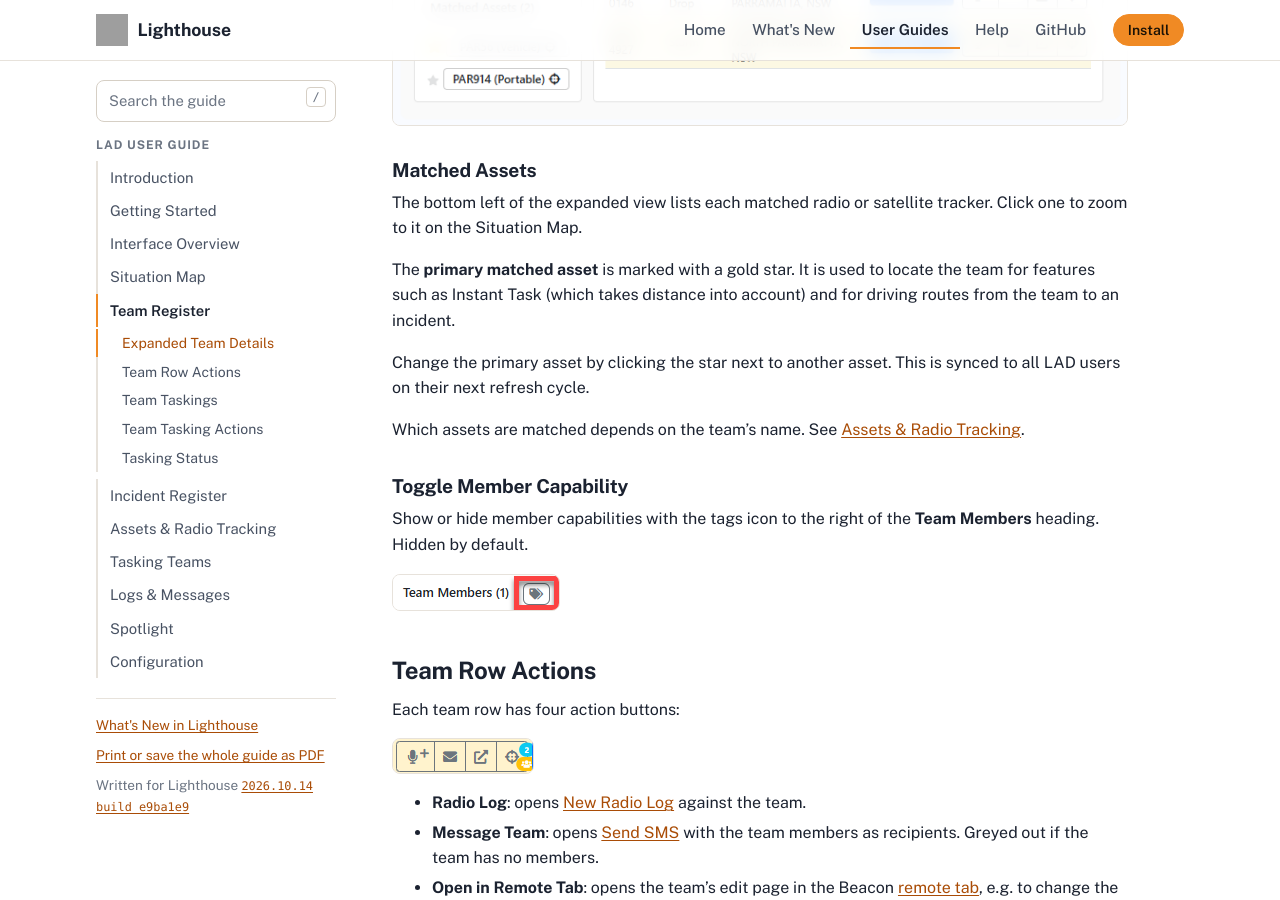
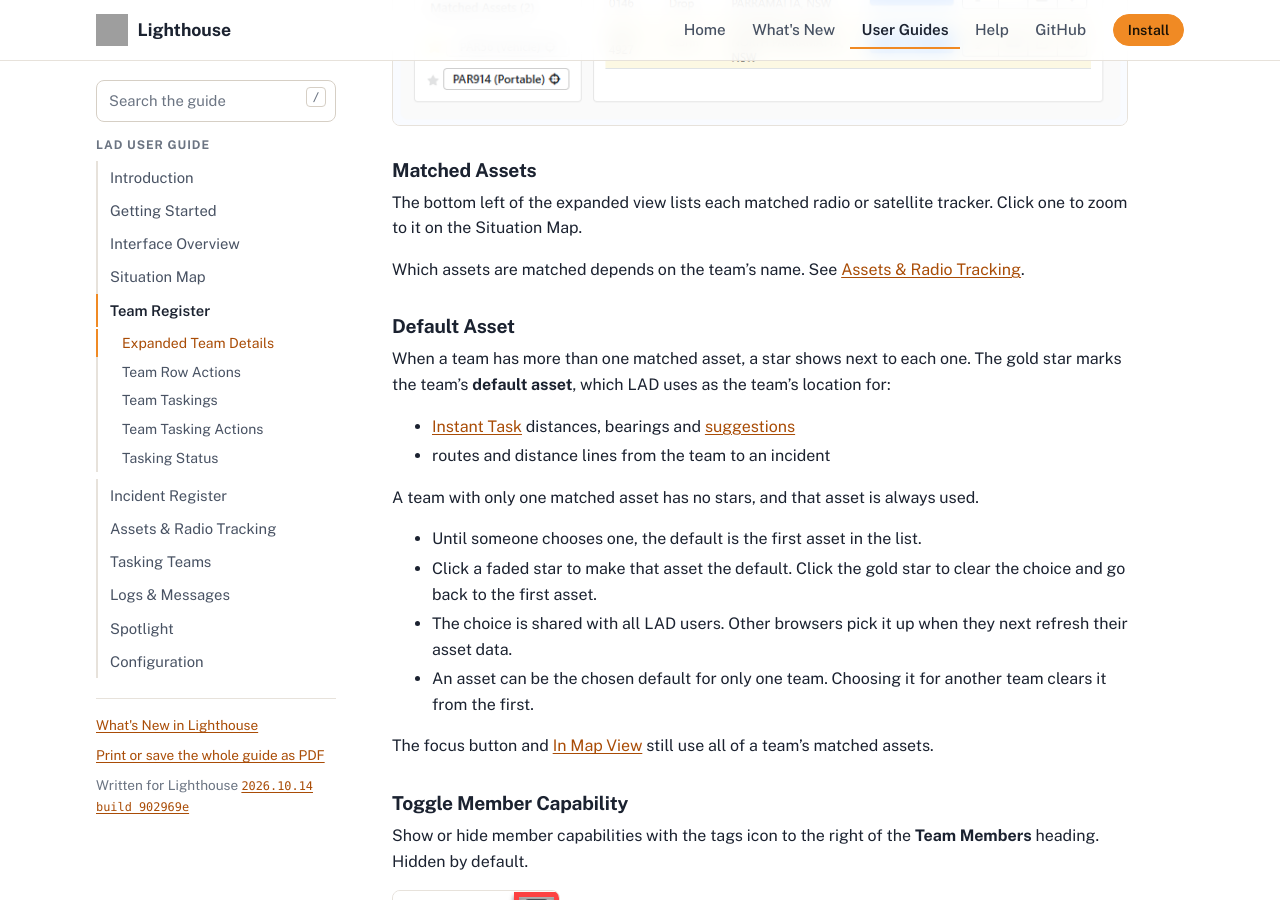
Before and after one commit to NSWSESMembers/lighthouse.ses.nsw.gov.au, a Jekyll site: the page built from preview/guides/lad/team-register.md, in a window 1280 px wide and 900 px high, scrolled down 1489 px. Built offline with Jekyll 4.4.1, drawn with Linux system fonts in a browser that asks for light colours; grey boxes are pictures that could not be loaded.

Commit message:
Sync preview docs from NSWSESMembers/Lighthouse@902969e (master-dev)

```diff
--- a/_data/lad_guide_preview.yml
+++ b/_data/lad_guide_preview.yml
@@ -1,2 +1,2 @@
-version_name: "2026.10.14 build e9ba1e9"
-commit: "e9ba1e9cd12a37e8ca470d06e1ca899214bb37e0"
+version_name: "2026.10.14 build 902969e"
+commit: "902969e3f4856921fcf2af0ace4c8106dfbe1f5c"
--- a/preview/guides/lad/team-register.md
+++ b/preview/guides/lad/team-register.md
@@ -41,11 +41,23 @@ The taskings list is filtered by the **Tasking Status** filter and shows all mat
 
 The bottom left of the expanded view lists each matched radio or satellite tracker. Click one to zoom to it on the Situation Map.
 
-The **primary matched asset** is marked with a gold star. It is used to locate the team for features such as Instant Task (which takes distance into account) and for driving routes from the team to an incident.
+Which assets are matched depends on the team's name. See [Assets & Radio Tracking](assets.md#setting-up-a-team-for-radio-tracking).
 
-Change the primary asset by clicking the star next to another asset. This is synced to all LAD users on their next refresh cycle.
+### Default Asset
 
-Which assets are matched depends on the team's name. See [Assets & Radio Tracking](assets.md#setting-up-a-team-for-radio-tracking).
+When a team has more than one matched asset, a star shows next to each one. The gold star marks the team's **default asset**, which LAD uses as the team's location for:
+
+- [Instant Task](tasking.md#instant-task) distances, bearings and [suggestions](tasking.md#instant-task-suggestions)
+- routes and distance lines from the team to an incident
+
+A team with only one matched asset has no stars, and that asset is always used.
+
+- Until someone chooses one, the default is the first asset in the list.
+- Click a faded star to make that asset the default. Click the gold star to clear the choice and go back to the first asset.
+- The choice is shared with all LAD users. Other browsers pick it up when they next refresh their asset data.
+- An asset can be the chosen default for only one team. Choosing it for another team clears it from the first.
+
+The focus button and [In Map View](interface.md#listing-only-whats-in-the-map-view) still use all of a team's matched assets.
 
 ### Toggle Member Capability
 
```
Also changed, not shown: preview/guides/lad/assets.md (+1 -2 lines), preview/guides/lad/tasking.md (+1 -1 lines).
